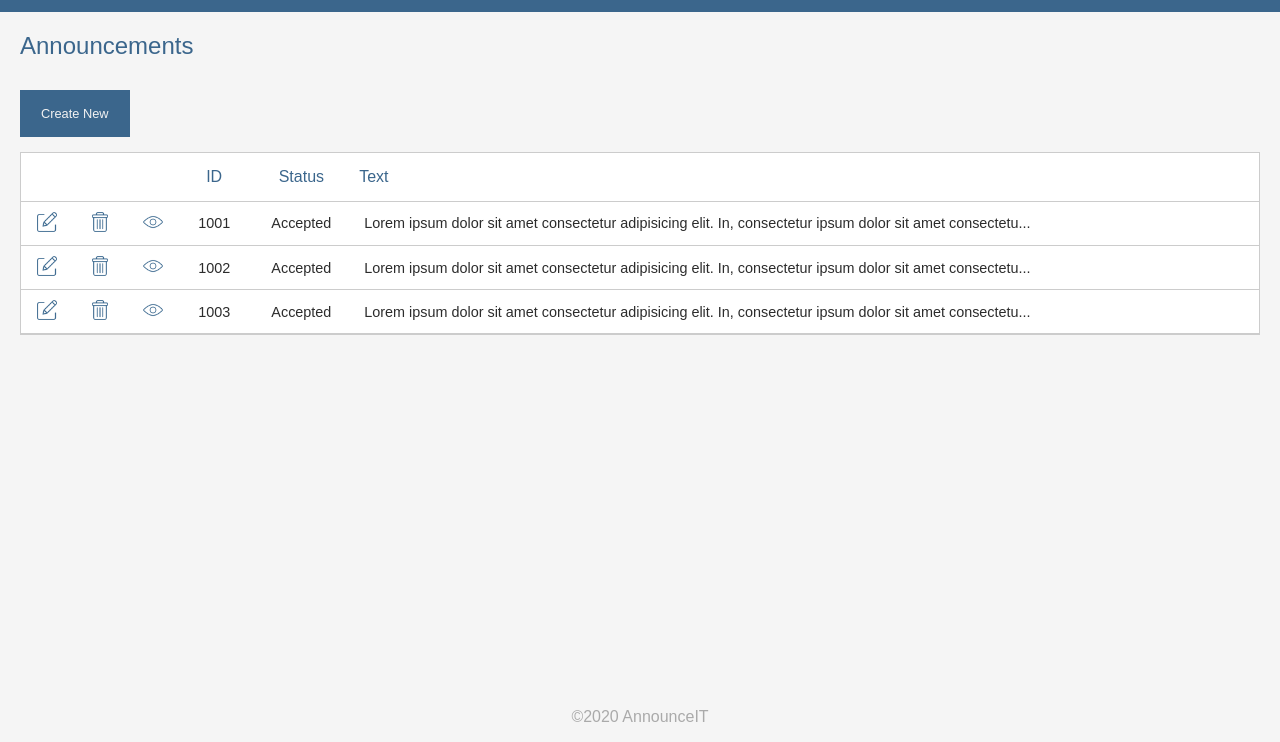
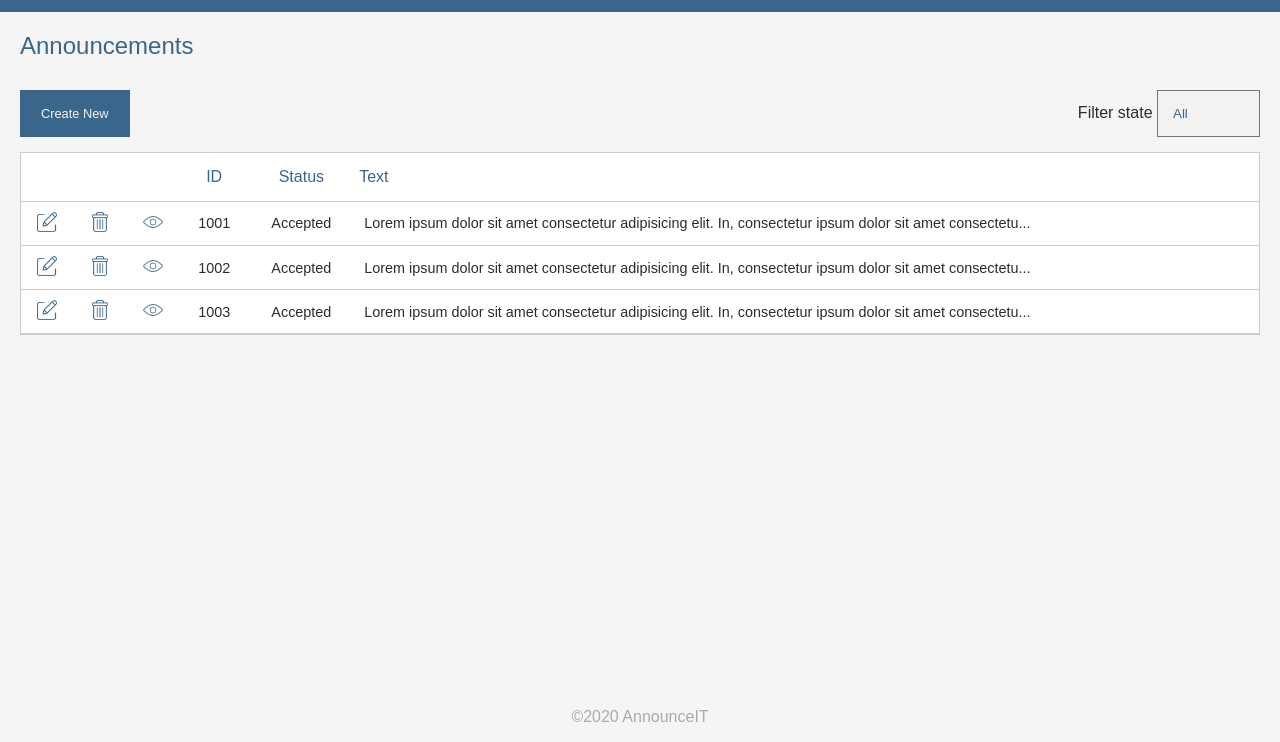
Before and after one commit to karamuka/announceit, a plain HTML site: page UI/pages/announcements/index.html in a window 1280 px wide. Shown: the part 58-800 px from the top of the page. Drawn offline with Linux system fonts and the light colour scheme; files that its build step writes are made by us from their sources.

Commit message:
feature(view): add filte state on announcements page

```diff
--- a/UI/pages/announcements/index.html
+++ b/UI/pages/announcements/index.html
@@ -66,6 +66,19 @@
                     <button class="link btn-md btn-accent">
                         <span class="link-text">Create New</span>
                     </button>
+
+                    <div class="filte-state">
+
+                        <span>Filter state </span>
+
+                        <select>
+                            <option value="all">All</option>
+                            <option value="accepted">Accepted</option>
+                            <option value="declined">Declined</option>
+                            <option value="active">Active</option>
+                            <option value="deactivated">Deactivated</option>
+                        </select>
+                    </div>
                 </div>
 
                 <div class="table-container">
--- a/UI/public/css/style.css
+++ b/UI/public/css/style.css
@@ -291,9 +291,39 @@ table .post-action {
   cursor: pointer;
 }
 
+select::-ms-expand {
+  display: none; /* Remove default arrow in Internet Explorer 10 and 11 */
+}
+
+select {
+  -webkit-appearance: none;
+  -moz-appearance: none;
+  appearance: none;
+  padding: 15px 15px;
+  background-color: #f2f2f2;
+  color: #3b668c;
+  margin-bottom: 15px;
+}
+
+option {
+  background-color: #f2f2f2;
+  color: #3b668c;
+  cursor: pointer;
+}
+
 .dsb-actions {
   display: block;
   /* margin: 20px 0; */
+}
+
+.dsb-actions {
+  display: flex;
+  align-items: center;
+}
+
+.filte-state {
+  margin-right: 0px;
+  margin-left: auto;
 }
 
 /* MEDIA */
```
Also changed, not shown: UI/public/img/sort-down.png (added).
